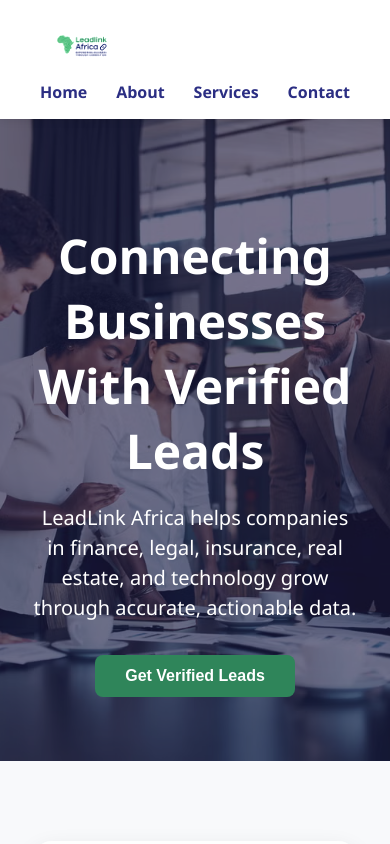
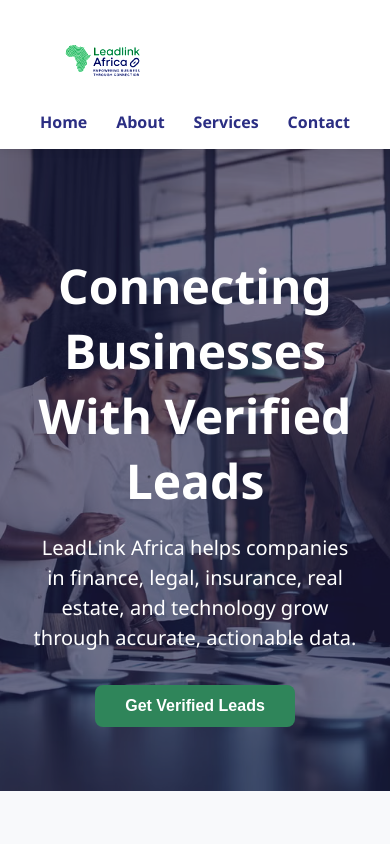
Before and after one commit to rebotilwe/leadlink-website, a React (Create React App) app: page / in a window 390 px wide. Shown: the top 844 px of the page. Built offline with nearby package versions, Linux system fonts and the light colour scheme.

Commit message:
logo size

```diff
--- a/src/components/Navbar/Navbar.css
+++ b/src/components/Navbar/Navbar.css
@@ -15,9 +15,9 @@
 
 /* Logo */
 .logo-img {
-  height: 90px;
+  height: 130px; /* Bigger by default */
   width: auto;
-  filter: contrast(1.2) saturate(1.1);
+  filter: contrast(1.3) saturate(1.15);
 }
 
 
@@ -61,10 +61,11 @@
 
 /* Responsive */
 /* Responsive */
+/* Responsive */
 @media (max-width: 768px) {
   .navbar {
     flex-direction: column;
-    align-items: flex-start; /* forces content to the left */
+    align-items: flex-start;
   }
 
   .logo {
@@ -73,7 +74,7 @@
   }
 
   .logo-img {
-    height: 60px;
+    height: 90px; /* Still readable on mobile */
   }
 
   .nav-links {
@@ -83,9 +84,9 @@
   }
 }
 
-/* Larger screens - make logo bigger */
+/* Larger screens - make logo clearly visible */
 @media (min-width: 1200px) {
   .logo-img {
-    height: 110px; /* increase size on desktops */
+    height: 160px; /* Large enough for tagline readability */
   }
 }
```
